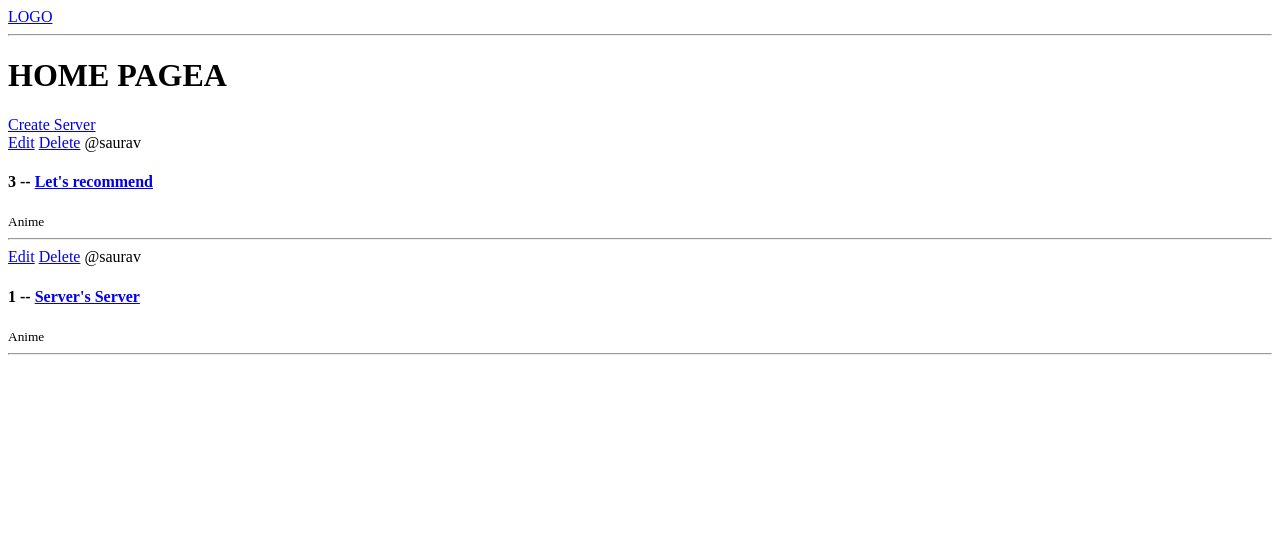
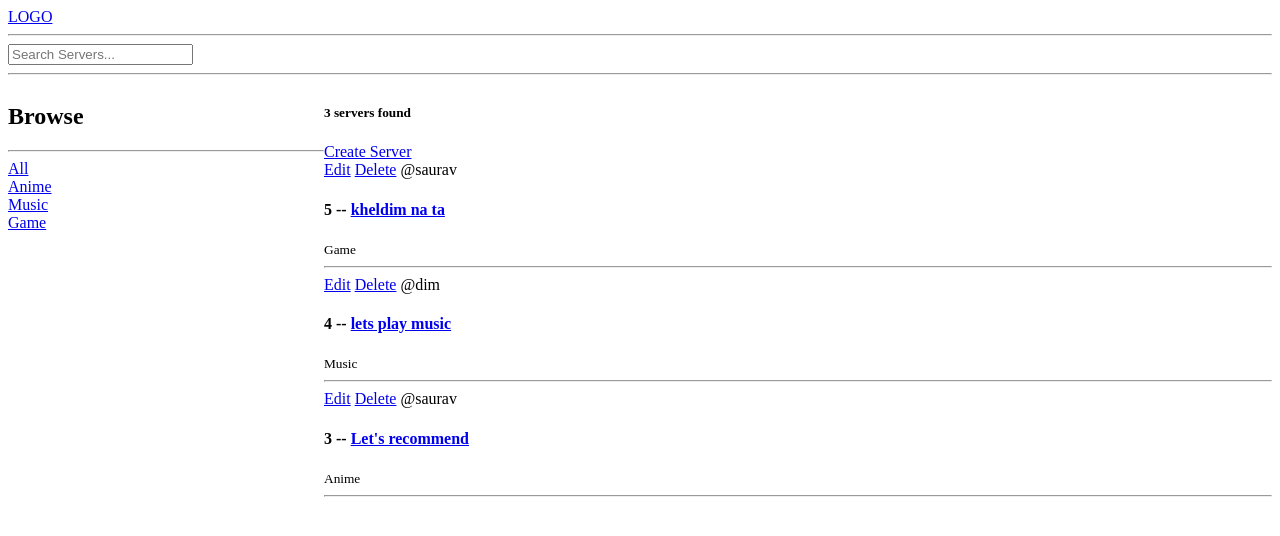
Before and after one commit to Saurav-stha/djangoDis, a Django app: page / in a window 1280 px wide. Shown: the top 536 px of the page. Run offline with Django 5.2, Linux system fonts and the light colour scheme; data comes from the database, SQL or seed files in the repository.

Commit message:
feat: search functionality add

```diff
--- a/base/templates/base/home.html
+++ b/base/templates/base/home.html
@@ -3,10 +3,35 @@
 
 {% block content %}
 
-<h1>HOME PAGEA</h1>
+<style>
+    .home-container{
+        display: grid;
+        grid-template-columns: 1fr 3fr;
+    }
+</style>
+
+<!-- <h1>HOME PAGEA</h1> -->
+
+<div class="home-container">
 
     <div>
+        <h2>Browse</h2>
+        <hr>
 
+        <div>
+            <a href="{% url 'home' %}">All</a>
+        </div>
+        {% for topic in topics %}
+        <div>
+            <a href="{% url 'home' %}?nam={{topic.name}}">{{ topic.name }}</a>
+        </div>
+
+        {% endfor %}
+
+    </div>
+
+    <div>
+        <h5>{{server_count}} servers found </h5>
         <a href="{% url 'create-server' %}">Create Server</a>
 
         <div>
@@ -23,6 +48,7 @@
 
             {% endfor %}
         </div>
+    </div>
 
 </div>
 
--- a/base/views.py
+++ b/base/views.py
@@ -1,5 +1,6 @@
 from django.shortcuts import render, redirect
-from .models import Server
+from django.db.models import Q
+from .models import Server, Topic
 from .forms import ServerForm
 
 # Create your views here.
@@ -12,8 +13,17 @@ from .forms import ServerForm
 # ]
 
 def home(request):
-    servers = Server.objects.all()
-    context = {'servers' :servers}
+    nam = request.GET.get('nam') if request.GET.get('nam') != None else ''
+
+    servers = Server.objects.filter(
+        Q(topic__name__icontains = nam) |
+        Q(name__icontains = nam) |
+        Q(description__icontains = nam)
+        ) #contains means case sensitive icontains means case INsensitive
+
+    topics = Topic.objects.all()
+    server_count = servers.count()
+    context = {'servers' :servers, 'topics': topics, 'server_count' : server_count}
     return render(request, 'base/home.html' , context)
 
 def server(request,sid):
--- a/templates/nav.html
+++ b/templates/nav.html
@@ -11,5 +11,11 @@
 
     <hr>
 
+    <form action="{% url 'home' %}">
+        <input type="text" name="nam" placeholder="Search Servers..."/>
+    </form>
+
+    <hr>
+
 </body>
 </html>
```
Also changed, not shown: db.sqlite3. Lines whose indentation alone changed are shown as unchanged.
